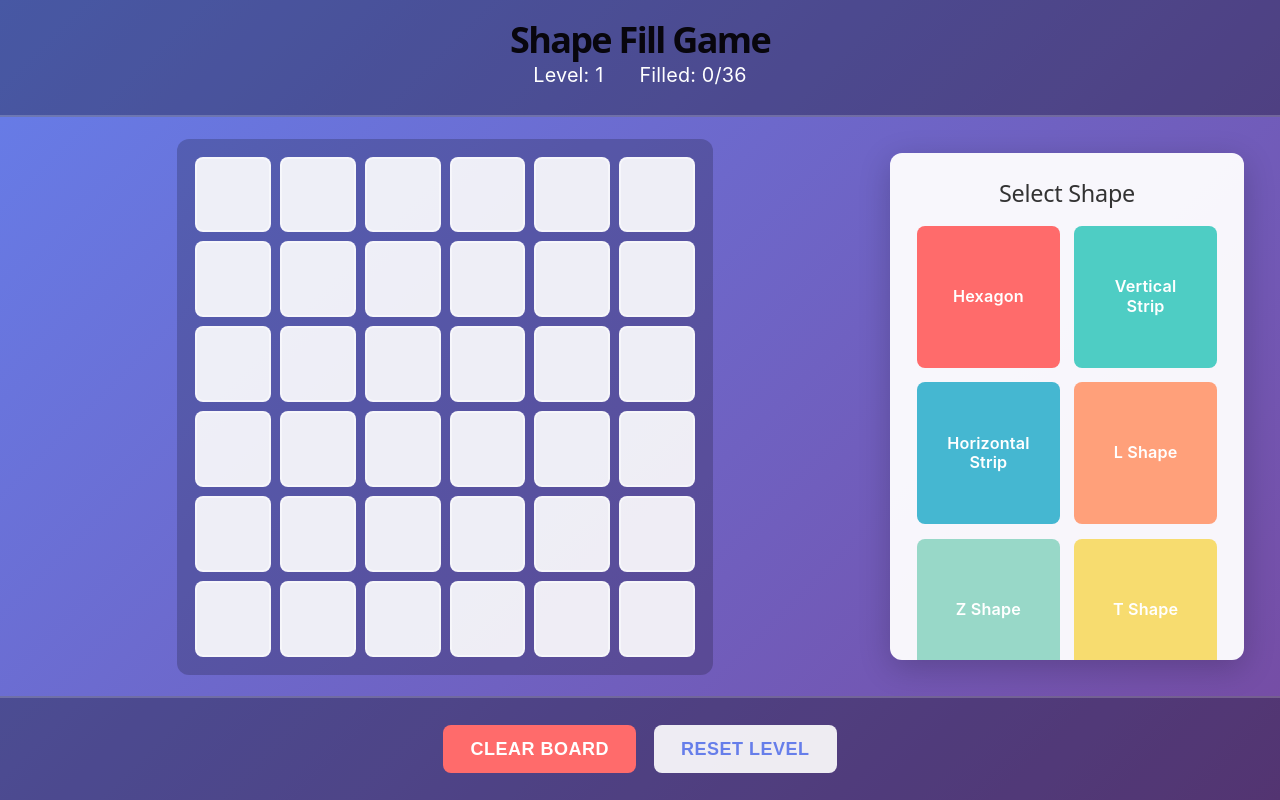
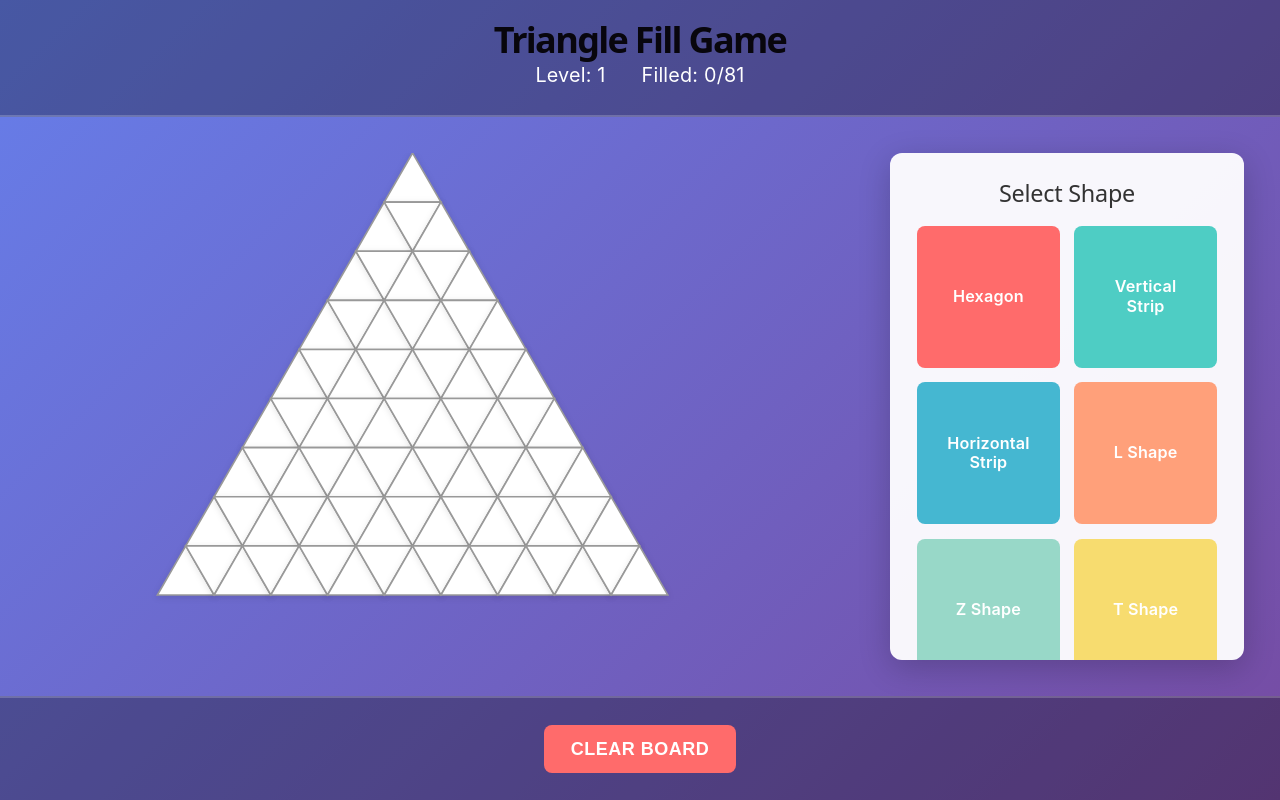
Before and after one commit to Fbigame/smart5k, a React (Vite) app: page / in a window 1280 px wide. Built offline with nearby package versions, Linux system fonts and the light colour scheme.

Commit message:
feat: 实现三角形棋盘，支持81个三角形网格

```diff
--- a/src/App.tsx
+++ b/src/App.tsx
@@ -1,10 +1,10 @@
-import GameBoard from './components/GameBoard'
+import TriangleBoard from './components/TriangleBoard'
 import './App.css'
 
 function App() {
   return (
     <>
-      <GameBoard />
+      <TriangleBoard />
     </>
   )
 }
--- /dev/null
+++ b/src/components/TriangleBoard.css
@@ -0,0 +1,32 @@
+.triangle-board {
+  width: 100%;
+  height: 100%;
+  max-width: 600px;
+  max-height: 700px;
+}
+
+.triangle-cell {
+  transition: fill 0.2s ease;
+  filter: drop-shadow(0 1px 2px rgba(0, 0, 0, 0.1));
+}
+
+.triangle-cell.empty {
+  fill: #ffffff;
+  stroke: #999999;
+  opacity: 0.9;
+}
+
+.triangle-cell.empty:hover {
+  fill: #f5f5f5;
+  stroke: #666666;
+  stroke-width: 2;
+}
+
+.triangle-cell.filled {
+  fill-opacity: 0.85;
+  stroke: #dddddd;
+}
+
+.triangle-cell.filled:hover {
+  fill-opacity: 1;
+}
--- /dev/null
+++ b/src/components/TriangleBoard.tsx
@@ -0,0 +1,159 @@
+import React, { useState, useEffect } from 'react';
+import { SHAPES } from '../utils/shapeDefinitions';
+import './GameBoard.css';
+import './TriangleBoard.css';
+
+// 三角形单元格接口
+interface TriangleCell {
+  id: string;
+  row: number;
+  col: number;
+  direction: 'UP' | 'DOWN';
+  filled: boolean;
+  shapeId?: number;
+}
+
+const SHAPE_COLORS = [
+  '#FF6B6B', '#4ECDC4', '#45B7D1', '#FFA07A', '#98D8C8', '#F7DC6F',
+  '#BB8FCE', '#85C1E2', '#F8B88B', '#52C0A1', '#E59866', '#AED6F1',
+];
+
+// 创建三角形棋盘
+function createTriangleBoard(rows: number = 9): TriangleCell[] {
+  const cells: TriangleCell[] = [];
+  let id = 0;
+
+  for (let r = 0; r < rows; r++) {
+    const count = 2 * r + 1;
+    for (let c = 0; c < count; c++) {
+      const dir = c % 2 === 0 ? 'UP' : 'DOWN';
+      cells.push({
+        id: `cell-${id}`,
+        row: r,
+        col: c,
+        direction: dir as 'UP' | 'DOWN',
+        filled: false,
+      });
+      id++;
+    }
+  }
+
+  return cells;
+}
+
+const TriangleBoard: React.FC = () => {
+  const [board, setBoard] = useState<TriangleCell[]>([]);
+  const [selectedShape, setSelectedShape] = useState<number | null>(null);
+  const [level, setLevel] = useState(1);
+  const [filledCount, setFilledCount] = useState(0);
+
+  useEffect(() => {
+    const initialBoard = createTriangleBoard(9);
+    setBoard(initialBoard);
+  }, []);
+
+  useEffect(() => {
+    const filled = board.filter(cell => cell.filled).length;
+    setFilledCount(filled);
+
+    if (filled > 0 && filled === board.length) {
+      alert(`🎉 Level ${level} Complete!`);
+      setLevel(level + 1);
+      setBoard(prevBoard => prevBoard.map(cell => ({ ...cell, filled: false, shapeId: undefined })));
+      setSelectedShape(null);
+    }
+  }, [board, level]);
+
+  const handleCellClick = (cellId: string) => {
+    if (!selectedShape) return;
+    setBoard(prevBoard =>
+      prevBoard.map(cell =>
+        cell.id === cellId && !cell.filled
+          ? { ...cell, filled: true, shapeId: selectedShape }
+          : cell
+      )
+    );
+  };
+
+  const handleShapeSelect = (shapeId: number) => {
+    setSelectedShape(selectedShape === shapeId ? null : shapeId);
+  };
+
+  const getTriangleCoords = (cell: TriangleCell, size: number = 35): string => {
+    const h = (size * Math.sqrt(3)) / 2;
+    const rowY = cell.row * h;
+    const offsetX = (10 - cell.row - 1) * (size / 2);
+    const colX = offsetX + cell.col * (size / 2);
+
+    if (cell.direction === 'UP') {
+      return `${colX},${rowY} ${colX - size / 2},${rowY + h} ${colX + size / 2},${rowY + h}`;
+    } else {
+      return `${colX - size / 2},${rowY} ${colX + size / 2},${rowY} ${colX},${rowY + h}`;
+    }
+  };
+
+  const h = (35 * Math.sqrt(3)) / 2;
+  const svgHeight = 9 * h + 40;
+  const svgWidth = 18 * 35 / 2 + 40;
+
+  return (
+    <div className="game-container">
+      <div className="game-header">
+        <h1>Triangle Fill Game</h1>
+        <div className="stats">
+          <span>Level: {level}</span>
+          <span>Filled: {filledCount}/{board.length}</span>
+        </div>
+      </div>
+
+      <div className="game-content">
+        <div className="board-wrapper">
+          <svg width={svgWidth} height={svgHeight} className="triangle-board" viewBox={`0 0 ${svgWidth} ${svgHeight}`}>
+            {board.map(cell => {
+              const color = cell.filled && cell.shapeId ? SHAPE_COLORS[cell.shapeId - 1] : '#fff';
+              return (
+                <polygon
+                  key={cell.id}
+                  points={getTriangleCoords(cell)}
+                  fill={color}
+                  stroke={cell.filled ? '#ddd' : '#999'}
+                  strokeWidth={cell.filled ? '0.5' : '1'}
+                  className="triangle-cell"
+                  onClick={() => handleCellClick(cell.id)}
+                  style={{ cursor: selectedShape && !cell.filled ? 'pointer' : 'default' }}
+                />
+              );
+            })}
+          </svg>
+        </div>
+
+        <div className="shape-selector">
+          <h2>Select Shape</h2>
+          <div className="shapes-grid">
+            {SHAPES.map((shape, index) => (
+              <div
+                key={shape.id}
+                className={`shape-button ${selectedShape === shape.id ? 'selected' : ''}`}
+                onClick={() => handleShapeSelect(shape.id)}
+                style={{ backgroundColor: SHAPE_COLORS[index] }}
+              >
+                <span className="shape-name">{shape.name}</span>
+              </div>
+            ))}
+          </div>
+        </div>
+      </div>
+
+      <div className="game-footer">
+        <button className="btn btn-primary" onClick={() => {
+          setBoard(prevBoard => prevBoard.map(cell => ({ ...cell, filled: false, shapeId: undefined })));
+          setSelectedShape(null);
+        }}>
+          Clear Board
+        </button>
+      </div>
+    </div>
+  );
+};
+
+export default TriangleBoard;
```
Also changed, not shown: src/utils/triangle-board-utils.ts (added, +30 -0 lines).
